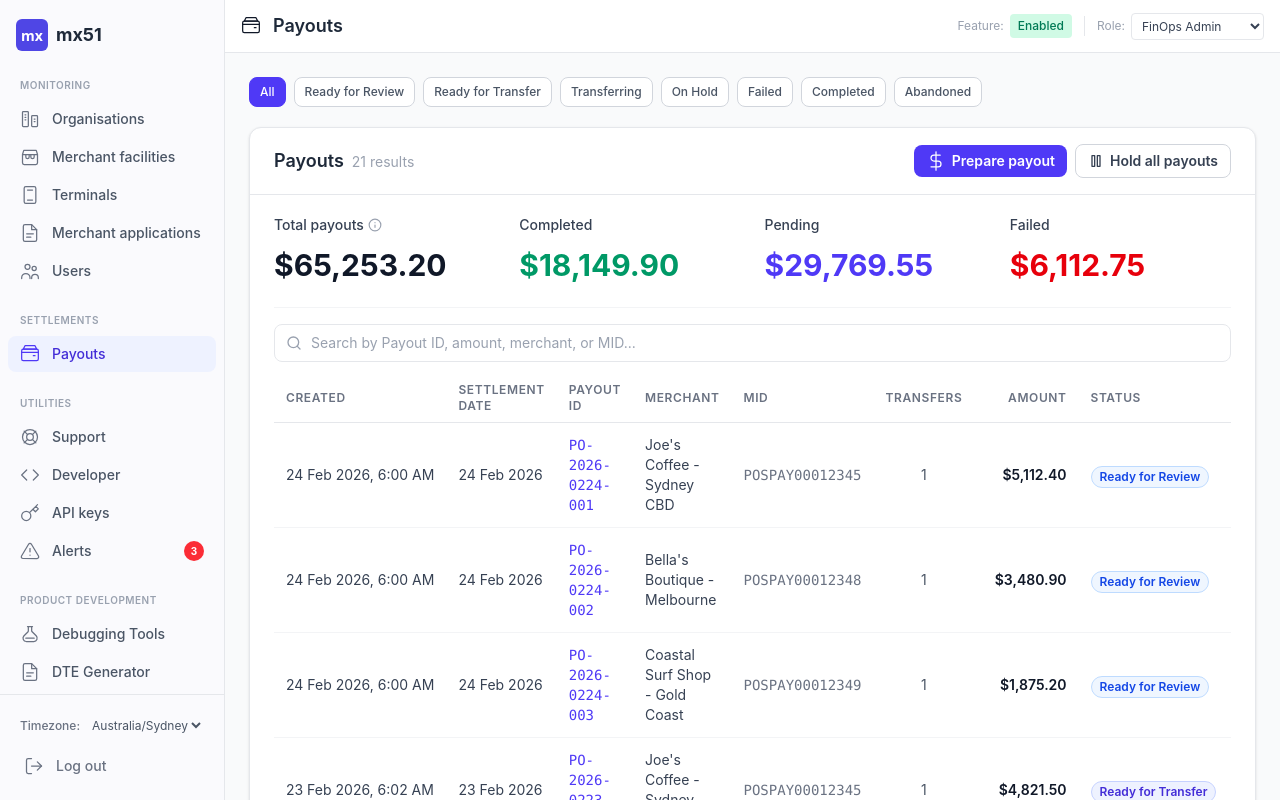
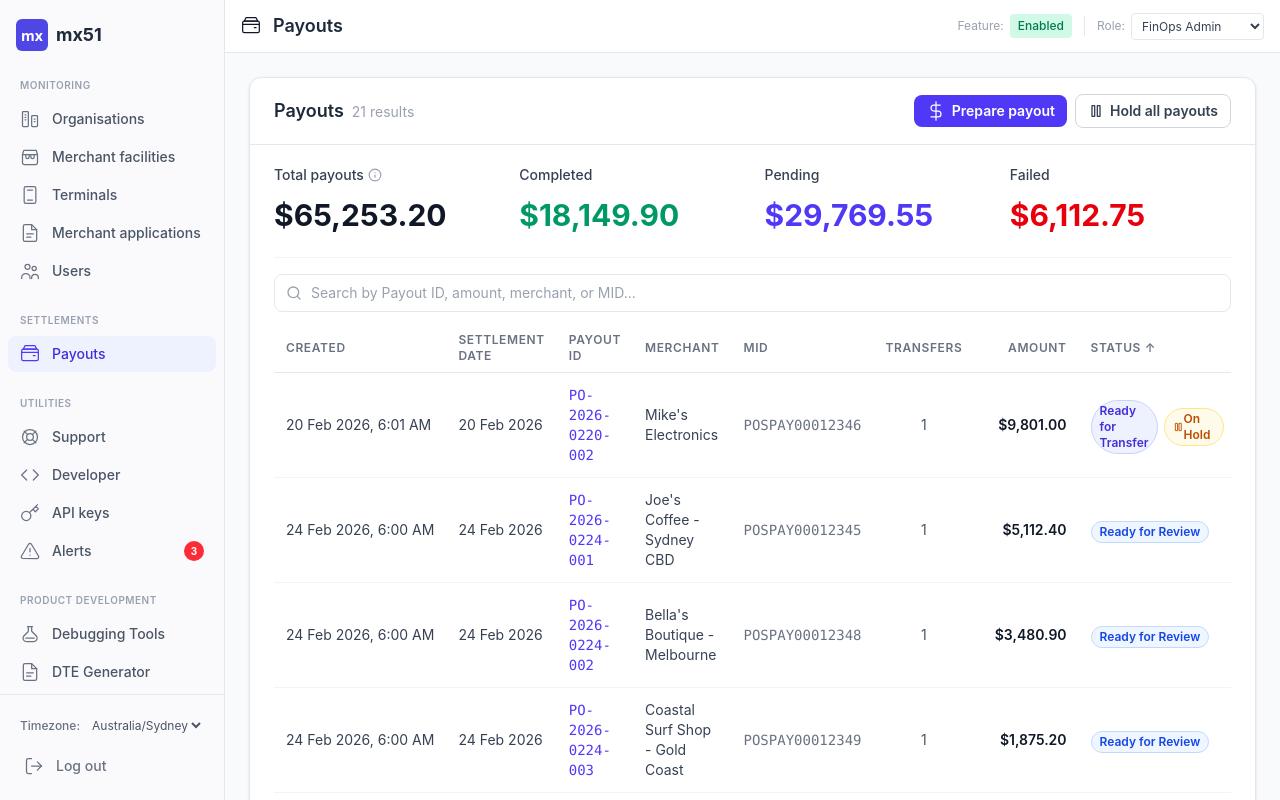
Before and after one commit to eeyern-mx51/msp-settlement-ledger, a React (Vite) app: page / in a window 1280 px wide. Built offline with nearby package versions, Linux system fonts and the light colour scheme.

Commit message:
Hid filter chips

```diff
--- a/src/MSPDashboard.jsx
+++ b/src/MSPDashboard.jsx
@@ -302,6 +302,8 @@ function PayoutStatusBadge({ status, hold, retryable }) {
 
 // ─── Global role context (simulated) ───
 const ROLES = { FINOPS_T1: "FinOps Admin", FINOPS_T2: "FinOps View only", ADMIN: "Administrator" };
+const STATUS_PROGRESSION_ORDER = { "Ready for Review": 0, "Ready for Transfer": 1, "Transferring": 2, "Failed": 3, "Completed": 4, "Abandoned": 5 };
+const getStatusOrder = (payout) => payout.hold ? -1 : (STATUS_PROGRESSION_ORDER[payout.status] ?? 99);
 
 // ═══════════════════════════════════════════════════════════
 // MOCK DATA — Expanded
@@ -1085,7 +1087,7 @@ function FleetPayoutsPage({ role, featureEnabled, payouts, onPayoutStatusChange,
   const [selectedPayout, setSelectedPayout] = useState(null);
   const [showPrepare, setShowPrepare] = useState(false);
   const [searchQuery, setSearchQuery] = useState("");
-  const [sortCol, setSortCol] = useState(null);
+  const [sortCol, setSortCol] = useState("Status");
   const [sortDir, setSortDir] = useState("asc");
   const canWrite = role === ROLES.FINOPS_T1;
   const isAdmin = role === ROLES.ADMIN;
@@ -1118,7 +1120,7 @@ function FleetPayoutsPage({ role, featureEnabled, payouts, onPayoutStatusChange,
 
   const statusFiltered = statusFilter === "all" ? payouts : statusFilter === "On Hold" ? payouts.filter((p) => p.hold) : payouts.filter((p) => p.status === statusFilter && !p.hold);
   const searched = searchQuery.trim() ? statusFiltered.filter((p) => p.id.toLowerCase().includes(searchQuery.toLowerCase()) || p.amount.toLowerCase().includes(searchQuery.toLowerCase()) || (p.merchantName && p.merchantName.toLowerCase().includes(searchQuery.toLowerCase())) || (p.mid && p.mid.toLowerCase().includes(searchQuery.toLowerCase()))) : statusFiltered;
-  const sortKeyMap = { "Created": p => p.createdAt || p.date, "Settlement date": p => p.settlementDate || p.date, "Payout ID": p => p.id, "Merchant": p => p.merchantName, "Amount": p => parseFloat((p.amount || "").replace(/[^0-9.-]/g, "")) || 0, "Status": p => p.status };
+  const sortKeyMap = { "Created": p => p.createdAt || p.date, "Settlement date": p => p.settlementDate || p.date, "Payout ID": p => p.id, "Merchant": p => p.merchantName, "Amount": p => parseFloat((p.amount || "").replace(/[^0-9.-]/g, "")) || 0, "Status": p => getStatusOrder(p) };
   const filteredPayouts = sortCol && sortKeyMap[sortCol] ? [...searched].sort((a, b) => { const av = sortKeyMap[sortCol](a), bv = sortKeyMap[sortCol](b); const cmp = typeof av === "number" ? av - bv : String(av).localeCompare(String(bv)); return sortDir === "asc" ? cmp : -cmp; }) : searched;
 
   return (
@@ -1130,10 +1132,6 @@ function FleetPayoutsPage({ role, featureEnabled, payouts, onPayoutStatusChange,
       <BulkHoldDialog open={showFleetHoldDialog} onClose={() => setShowFleetHoldDialog(false)} scope="fleet" onConfirm={(holdInfo) => { onFleetHoldChange(holdInfo); addToast({ type: "warning", title: "Fleet hold placed", message: `All fleet payouts are now on hold — ${holdInfo.reason}.` }); }} />
 
       {fleetHold && (<div className="flex items-start gap-3 p-4 rounded-xl border-2 border-red-300 bg-red-50"><div className="mt-0.5"><Icons.Shield /></div><div className="flex-1"><div className="flex items-center gap-2 mb-1"><span className="text-sm font-bold text-red-800">Fleet payouts are on hold</span></div><p className="text-sm text-red-700">{fleetHold.reason}</p><p className="text-xs text-red-500 mt-1">Placed by {fleetHold.user} · {fleetHold.timestamp}{fleetHold.note ? ` · "${fleetHold.note}"` : ""}</p></div><Button variant="outline" colorScheme="error" size="sm" onClick={() => { onFleetHoldChange(null); addToast({ type: "success", title: "Fleet hold released", message: "All fleet payouts can now proceed." }); }} disabled={!canWrite}>Release hold</Button></div>)}
-
-      <div className="flex items-center gap-2 flex-wrap">
-        {["all", "Ready for Review", "Ready for Transfer", "Transferring", "On Hold", "Failed", "Completed", "Abandoned"].map((s) => (<FilterChip key={s} label={s === "all" ? "All" : s} active={statusFilter === s} onClick={() => setStatusFilter(s)} />))}
-      </div>
 
       <Card>
         <CardHeader>
@@ -1192,7 +1190,7 @@ function MerchantPayoutsTab({ role, payouts, onPayoutStatusChange, unassignedMLE
   const [showPrepare, setShowPrepare] = useState(false);
   const [currentPage, setCurrentPage] = useState(1);
   const [searchQuery, setSearchQuery] = useState("");
-  const [sortCol, setSortCol] = useState(null);
+  const [sortCol, setSortCol] = useState("Status");
   const [sortDir, setSortDir] = useState("asc");
   const PAGE_SIZE = 20;
   const canWrite = role === ROLES.FINOPS_T1;
@@ -1201,7 +1199,7 @@ function MerchantPayoutsTab({ role, payouts, onPayoutStatusChange, unassignedMLE
   const merchantPayouts = payouts.filter((p) => p.mid === (mid || "POSPAY00012345"));
   const statusFiltered = statusFilter === "all" ? merchantPayouts : statusFilter === "On Hold" ? merchantPayouts.filter((p) => p.hold) : merchantPayouts.filter((p) => p.status === statusFilter && !p.hold);
   const searched = searchQuery.trim() ? statusFiltered.filter((p) => p.id.toLowerCase().includes(searchQuery.toLowerCase()) || p.amount.toLowerCase().includes(searchQuery.toLowerCase())) : statusFiltered;
-  const sortKeyMap = { "Created": p => p.createdAt || p.date, "Settlement date": p => p.settlementDate || p.date, "Payout ID": p => p.id, "Amount": p => parseFloat((p.amount || "").replace(/[^0-9.-]/g, "")) || 0, "Status": p => p.status };
+  const sortKeyMap = { "Created": p => p.createdAt || p.date, "Settlement date": p => p.settlementDate || p.date, "Payout ID": p => p.id, "Amount": p => parseFloat((p.amount || "").replace(/[^0-9.-]/g, "")) || 0, "Status": p => getStatusOrder(p) };
   const filtered = sortCol && sortKeyMap[sortCol] ? [...searched].sort((a, b) => { const av = sortKeyMap[sortCol](a), bv = sortKeyMap[sortCol](b); const cmp = typeof av === "number" ? av - bv : String(av).localeCompare(String(bv)); return sortDir === "asc" ? cmp : -cmp; }) : searched;
 
   // Pagination
@@ -1220,9 +1218,6 @@ function MerchantPayoutsTab({ role, payouts, onPayoutStatusChange, unassignedMLE
       {fleetHold && (<div className="flex items-start gap-3 p-4 rounded-xl border-2 border-red-300 bg-red-50"><div className="mt-0.5"><Icons.Shield /></div><div className="flex-1"><div className="flex items-center gap-2 mb-1"><span className="text-sm font-bold text-red-800">Fleet payouts are on hold</span><span className="text-xs font-medium bg-red-200 text-red-700 px-2 py-0.5 rounded-full">Fleet-level</span></div><p className="text-sm text-red-700">{fleetHold.reason}</p><p className="text-xs text-red-500 mt-1">Placed by {fleetHold.user} · {fleetHold.timestamp}{fleetHold.note ? ` · "${fleetHold.note}"` : ""}</p><p className="text-xs text-gray-500 mt-1">Fleet-level hold must be released from the Payouts page.</p></div></div>)}
       {!fleetHold && merchantHold && (<div className="flex items-start gap-3 p-4 rounded-xl border-2 border-red-300 bg-red-50"><div className="mt-0.5"><Icons.Shield /></div><div className="flex-1"><div className="flex items-center gap-2 mb-1"><span className="text-sm font-bold text-red-800">Payouts for {merchantName || "this merchant"} are on hold</span></div><p className="text-sm text-red-700">{merchantHold.reason}</p><p className="text-xs text-red-500 mt-1">Placed by {merchantHold.user} · {merchantHold.timestamp}{merchantHold.note ? ` · "${merchantHold.note}"` : ""}</p></div><Button variant="outline" colorScheme="error" size="sm" onClick={() => { setMerchantHold(null); addToast({ type: "success", title: "Hold released", message: `Payouts for ${merchantName || "this merchant"} can now proceed.` }); }} disabled={!canWrite}>Release hold</Button></div>)}
 
-      <div className="flex items-center gap-2 flex-wrap">
-        {["all", "Ready for Review", "Ready for Transfer", "Transferring", "Completed", "Failed", "On Hold", "Abandoned"].map((s) => (<FilterChip key={s} label={s === "all" ? "All" : s} active={statusFilter === s} onClick={() => { setStatusFilter(s); setCurrentPage(1); }} />))}
-      </div>
       <Card>
         <CardHeader>
           <span className="text-lg font-semibold text-gray-800">Payouts<span className="ml-2 text-sm font-normal text-gray-400">{filtered.length} results</span></span>
```
